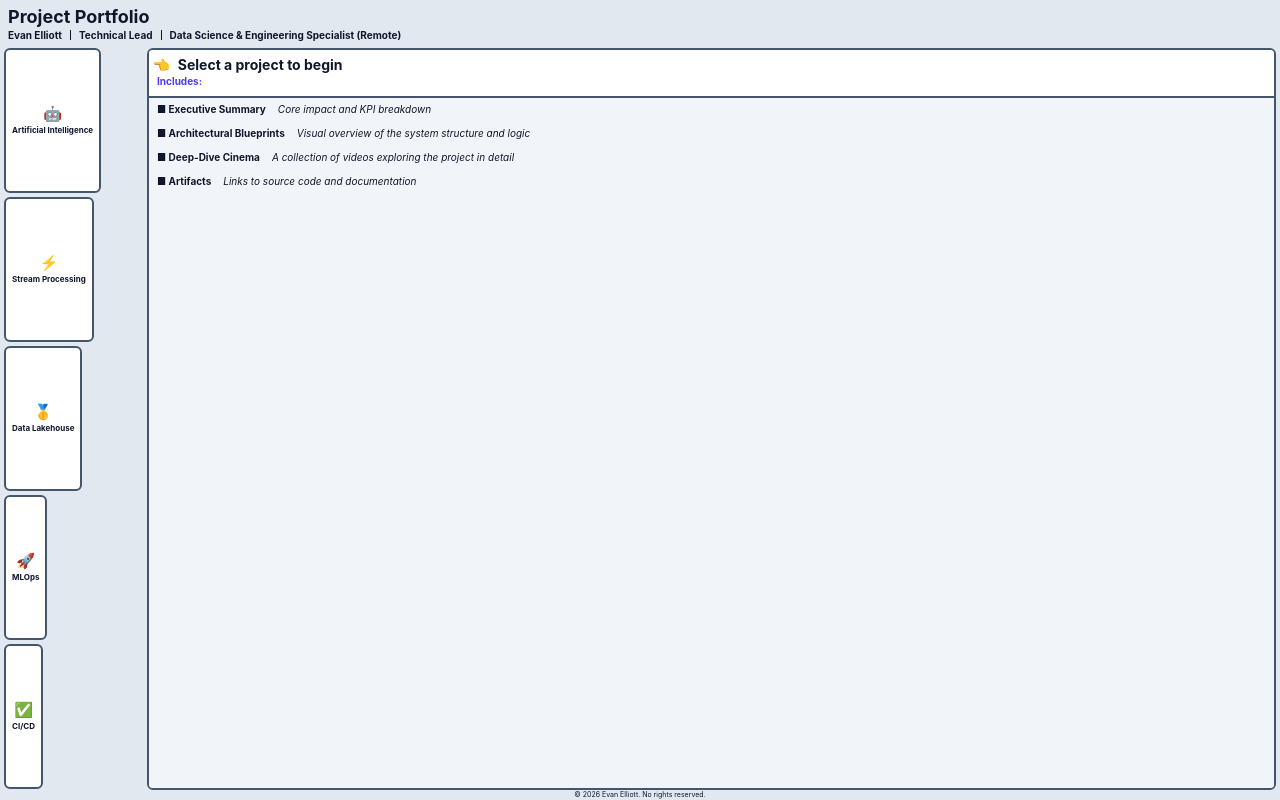
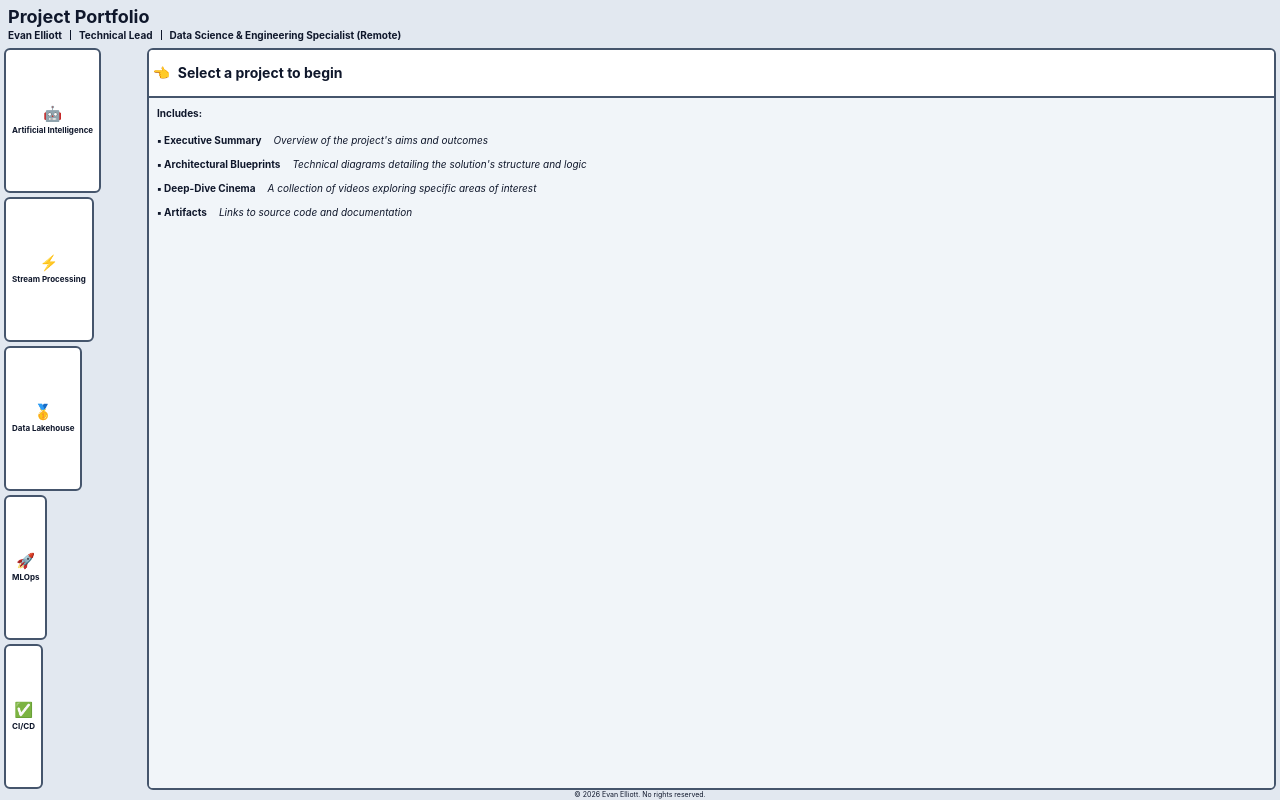
Before and after one commit to evanelliott/portfolio, a Vue app: page / in a window 1280 px wide. Built offline with nearby package versions, Linux system fonts and the light colour scheme.

Commit message:
Layout developments

```diff
--- a/src/App.vue
+++ b/src/App.vue
@@ -153,4 +153,14 @@ onUnmounted(() => {
   opacity: 0;
   transform: translateY(10px);
 }
+
+html, body {
+  overflow: hidden; /* Prevents the main page from scrolling */
+  height: 100%;
+}
+.scroll-container {
+  overflow-y: auto; /* Put your scroll here instead */
+  height: 100vh;
+  -webkit-overflow-scrolling: touch;
+}
 </style>
--- a/src/components/MarkdownView.vue
+++ b/src/components/MarkdownView.vue
@@ -93,7 +93,7 @@ const endPan = () => isPanning.value = false;
         <!-- EXECUTIVE SUMMARY -->
         <div class="grid grid-cols-1 md:grid-cols-1 gap-4 pt-0">
           <div class="sticky top-0 z-20 bg-slate-100 py-1 mr-0.5 flex items-center gap-3 border-b border-slate-100">
-            <h4 class="pl-2 font-bold">■ Executive Summary</h4><i>Core impact and KPI breakdown</i>
+            <h4 class="pl-2 font-bold">▪ Executive Summary</h4>
           </div>
 
           <div class="px-6 space-x-3">
@@ -146,7 +146,7 @@ const endPan = () => isPanning.value = false;
         <section class="mt-0 bg-slate-000 space-y-8">
           <!-- Sticky Section Header -->
           <div class="sticky top-0 z-20 bg-slate-100 py-1 mr-0.5 flex items-center gap-3 border-b border-slate-100">
-            <h4 class="pl-2 font-bold">■ Architectural Blueprints</h4><i>Visual overview of the system structure and logic</i>
+            <h4 class="pl-2 font-bold">▪ Architectural Blueprints</h4>
           </div>
 
           <div class="px-8">
@@ -179,7 +179,7 @@ const endPan = () => isPanning.value = false;
         <!-- 3. IMPLEMENTATION CINEMA -->
         <section v-if="project.videos?.length" class="mt-0 pb-0 space-y-2">
           <div class="sticky top-0 z-20 bg-slate-100 py-1 mr-0.5 flex items-center gap-3 border-b border-slate-100">
-            <h4 class="pl-2 font-bold">■ Deep-Dive Cinema</h4><i>A collection of videos exploring the project in detail</i>
+            <h4 class="pl-2 font-bold">▪ Deep-Dive Cinema</h4>
           </div>
 
           <div class="px-12 space-y-2">
@@ -231,7 +231,7 @@ const endPan = () => isPanning.value = false;
         <!-- 4. ARTIFACTS -->
         <footer v-if="project.artifacts" class="pt-0">
           <div class="sticky top-0 z-20 bg-slate-100 py-1 mr-0.5 flex items-center gap-3 border-b border-slate-100">
-            <h4 class="pl-2 font-bold">■ Artifacts</h4><i>Links to source code and documentation</i>
+            <h4 class="pl-2 font-bold">▪ Artifacts</h4>
           </div>
           <div class="bg-slate-100 p-6 flex flex-col md:flex-row justify-between items-center gap-4 shadow-2xl shadow-indigo-200">
             <!-- <div class="text-center md:text-left space-y-1"> -->
--- a/src/views/PortfolioHome.vue
+++ b/src/views/PortfolioHome.vue
@@ -32,7 +32,6 @@ const activeProject = computed(() =>
             <h4 class="text-sm font-bold leading-none">
               <span class="pointing-finger">👈</span> Select a project to begin
             </h4>
-            <p class="text-[10px] text-indigo-600 font-bold mt-0">Includes:</p>
           </div>
         </div>
       </header>
@@ -41,11 +40,12 @@ const activeProject = computed(() =>
       <!-- This is the container that allows sticky headers to work -->
       <main class="flex-1 overflow-y-auto overflow-x-hidden scroll-smooth h-full w-full bg-slate-100">
         <div class="mx-auto px-0 pb-0 space-y-0 text-[10px]">
+          <p class="px-2 py-2 text-[10px] font-bold mt-0">Includes:</p>
 
           <!-- EXECUTIVE SUMMARY -->
           <section class="mt-0 pb-0 space-y-1">
             <div class="sticky top-0 z-20 bg-slate-100 py-1 mr-0.5 flex items-center gap-3 border-b border-slate-100">
-              <h4 class="pl-2 font-bold">■ Executive Summary</h4><i>Core impact and KPI breakdown</i>
+              <h4 class="pl-2 font-bold">▪ Executive Summary</h4><i>Overview of the project's aims and outcomes</i>
             </div>
 
           </section>
@@ -53,21 +53,21 @@ const activeProject = computed(() =>
           <!-- 2. ARCHITECTURAL BLUEPRINT -->
           <section class="mt-0 pb-0 space-y-1">
             <div class="sticky top-0 z-20 bg-slate-100 py-1 mr-0.5 flex items-center gap-3 border-b border-slate-100">
-              <h4 class="pl-2 font-bold">■ Architectural Blueprints</h4><i>Visual overview of the system structure and logic</i>
+              <h4 class="pl-2 font-bold">▪ Architectural Blueprints</h4><i>Technical diagrams detailing the solution's structure and logic</i>
             </div>
           </section>
 
           <!-- 3. IMPLEMENTATION CINEMA -->
           <section class="mt-0 pb-0 space-y-1">
             <div class="sticky top-0 z-20 bg-slate-100 py-1 mr-0.5 flex items-center gap-3 border-b border-slate-100">
-              <h4 class="pl-2 font-bold">■ Deep-Dive Cinema</h4><i>A collection of videos exploring the project in detail</i>
+              <h4 class="pl-2 font-bold">▪ Deep-Dive Cinema</h4><i>A collection of videos exploring specific areas of interest</i>
             </div>
           </section>
 
           <!-- 4. ARTIFACTS -->
           <section class="mt-0 pb-0 space-y-1">
             <div class="sticky top-0 z-20 bg-slate-100 py-1 mr-0.5 flex items-center gap-3 border-b border-slate-100">
-              <h4 class="pl-2 font-bold">■ Artifacts</h4><i>Links to source code and documentation</i>
+              <h4 class="pl-2 font-bold">▪ Artifacts</h4><i>Links to source code and documentation</i>
             </div>
           </section>
         </div>
```
